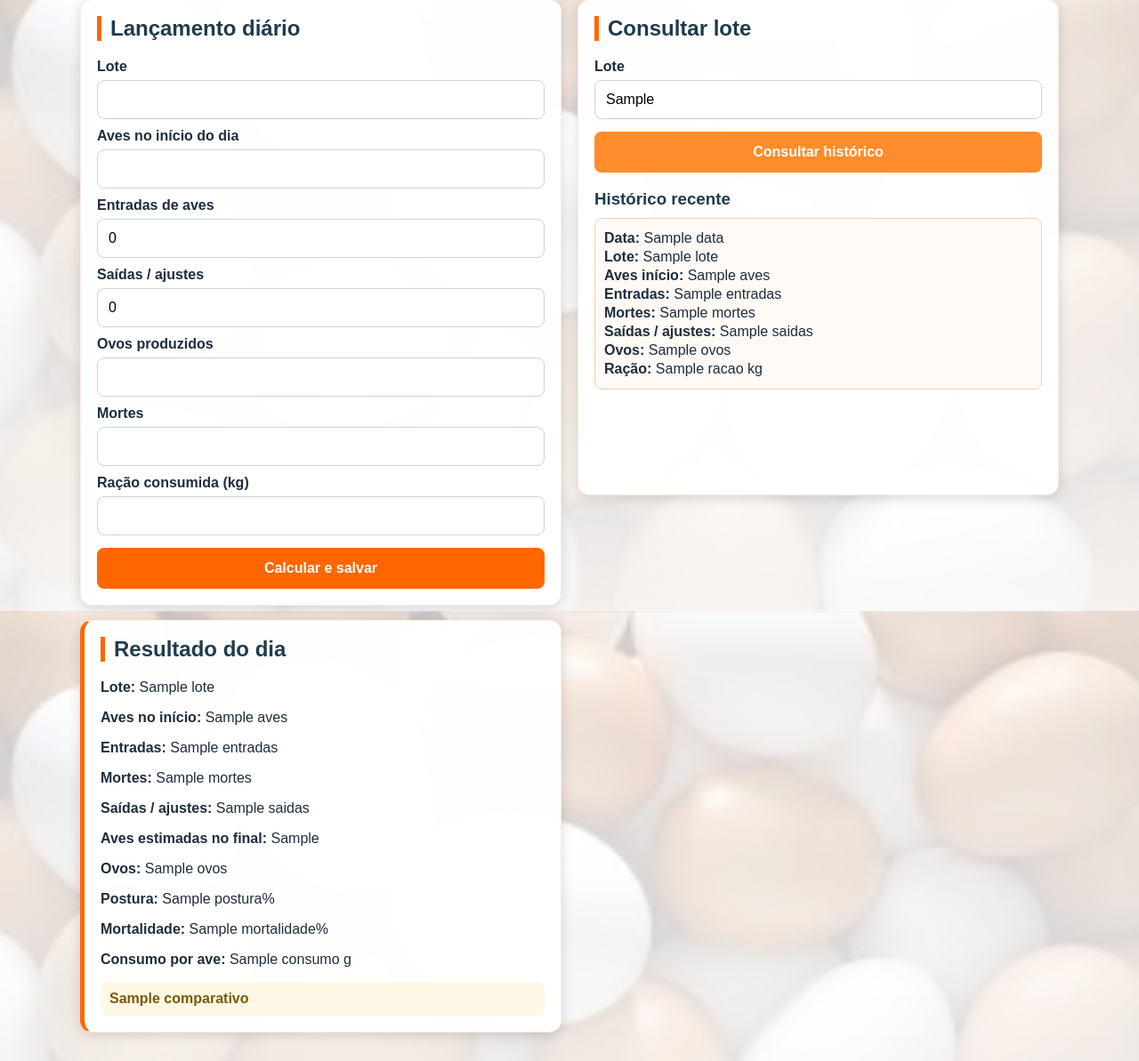
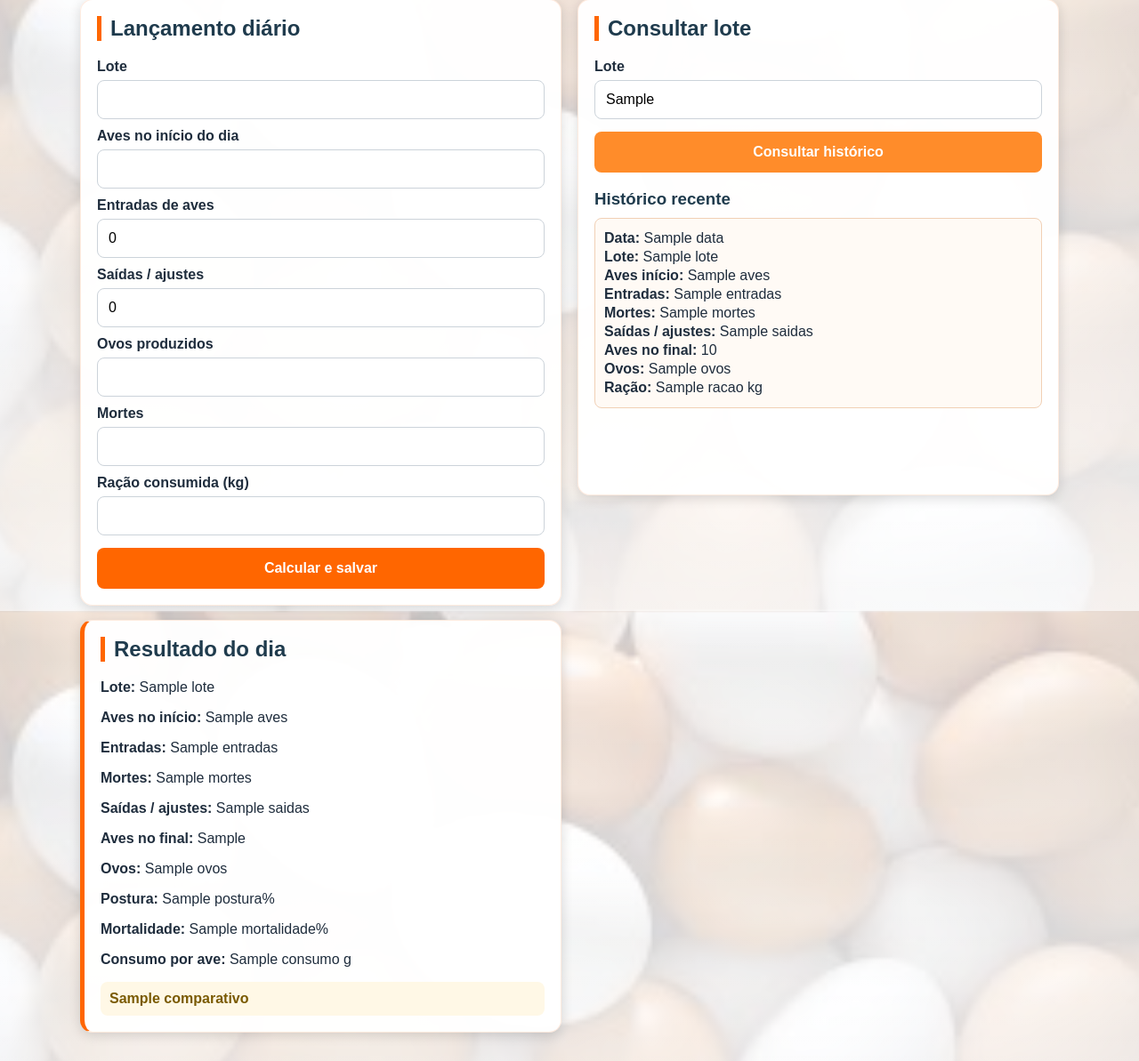
Before and after one commit to RaoMao0712/Controle-Granjas, a Flask app: template templates/dashboard.html in a window 1280 px wide. Shown: the part 113-1306 px from the top of the page at 89% size. Run offline with Flask 3, Linux system fonts and the light colour scheme; the template is opened without the code that fills it: most values are stand-ins (such as "Sample title", 1, 10 or a date in 2020).

Commit message:
Update dashboard.html

```diff
--- a/templates/dashboard.html
+++ b/templates/dashboard.html
@@ -44,7 +44,7 @@
             <p><strong>Entradas:</strong> {{ resultado.entradas }}</p>
             <p><strong>Mortes:</strong> {{ resultado.mortes }}</p>
             <p><strong>Saídas / ajustes:</strong> {{ resultado.saidas }}</p>
-            <p><strong>Aves estimadas no final:</strong> {{ resultado.aves_final }}</p>
+            <p><strong>Aves no final:</strong> {{ resultado.aves_final }}</p>
             <p><strong>Ovos:</strong> {{ resultado.ovos }}</p>
             <p><strong>Postura:</strong> {{ resultado.postura }}%</p>
             <p><strong>Mortalidade:</strong> {{ resultado.mortalidade }}%</p>
@@ -82,6 +82,7 @@
                     <p><strong>Entradas:</strong> {{ item.entradas }}</p>
                     <p><strong>Mortes:</strong> {{ item.mortes }}</p>
                     <p><strong>Saídas / ajustes:</strong> {{ item.saidas }}</p>
+                    <p><strong>Aves no final:</strong> {{ item.aves + item.entradas - item.mortes - item.saidas }}</p>
                     <p><strong>Ovos:</strong> {{ item.ovos }}</p>
                     <p><strong>Ração:</strong> {{ item.racao }} kg</p>
                 </div>
@@ -95,5 +96,6 @@
         </div>
     </div>
 
+
 </div>
 {% endblock %}
```
